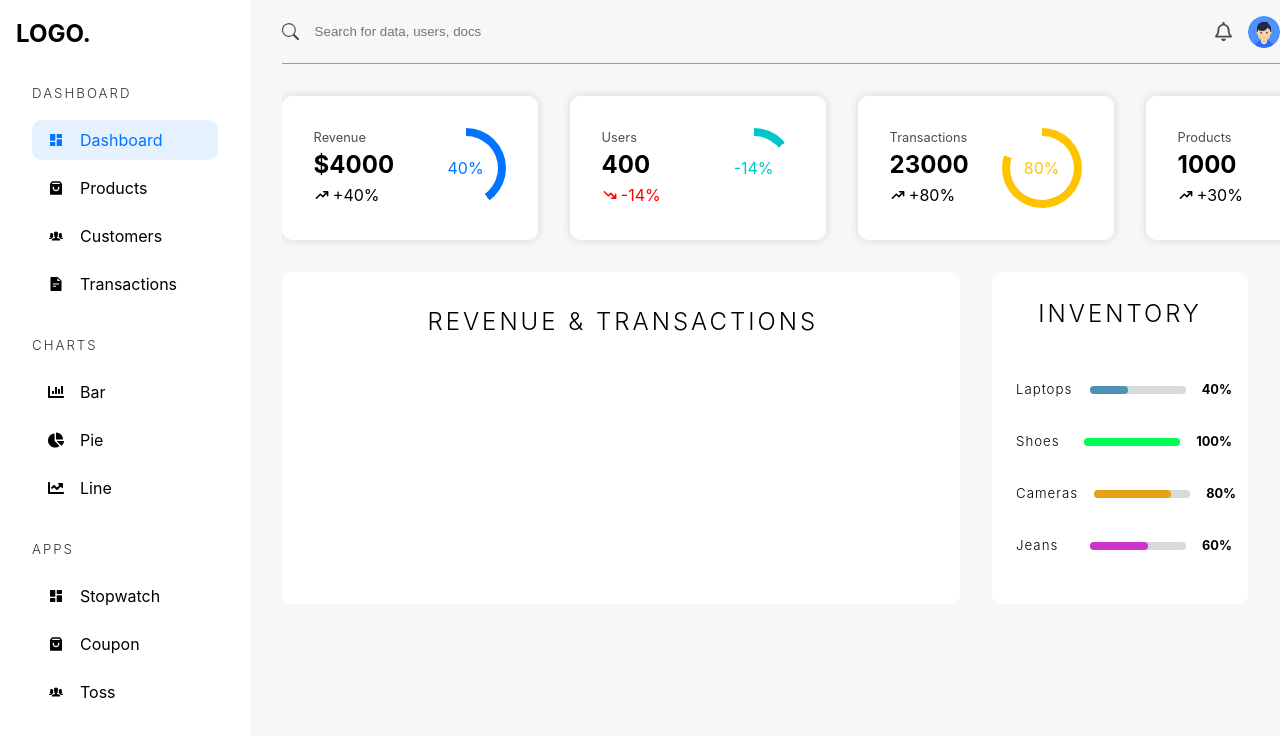
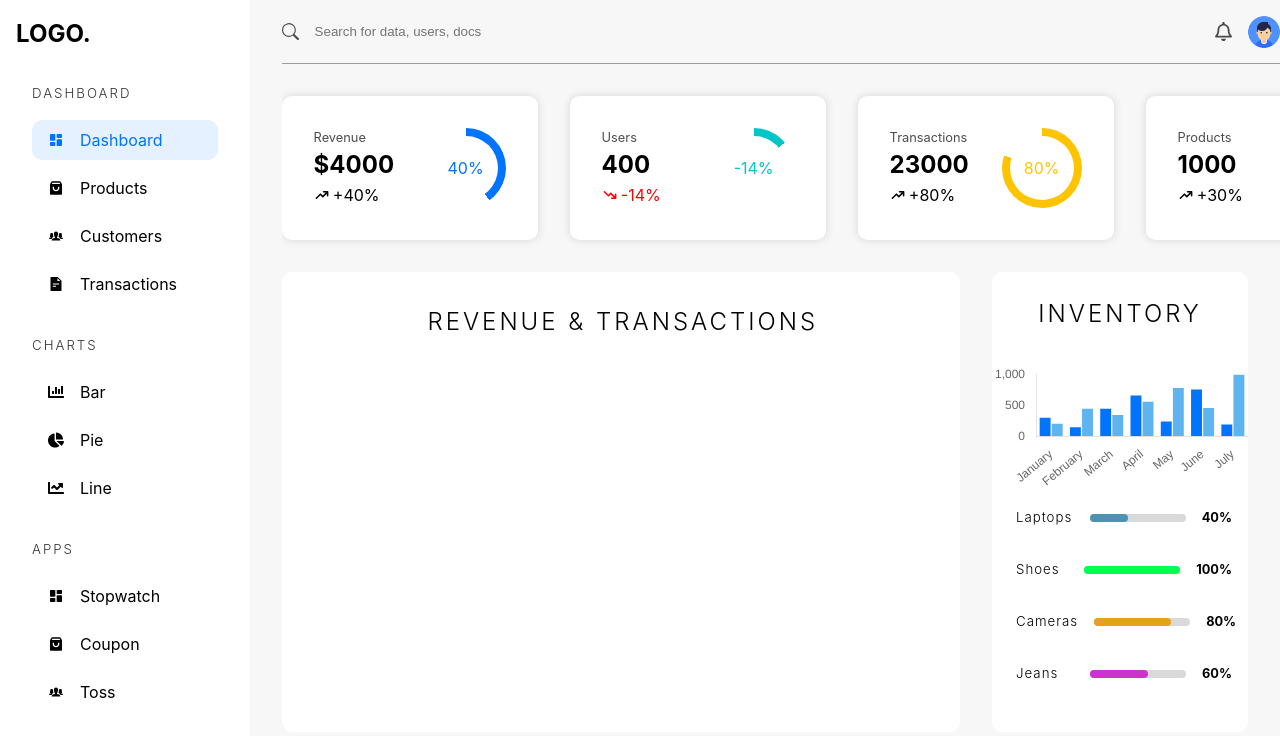
Before and after one commit to sachitt04/ShopNest, a React (Vite) app in the folder ShopNest-Dashboard/: page /admin/dashboard in a window 1280 px wide. Shown: the top 736 px of the page. Built offline with nearby package versions, Linux system fonts and the light colour scheme.

Commit message:
create bar chart

```diff
--- a/ShopNest-Dashboard/src/components/Charts.tsx
+++ b/ShopNest-Dashboard/src/components/Charts.tsx
@@ -7,6 +7,8 @@ import {
   Title,
   Tooltip,
   Legend,
+  ChartData,
+  ChartOptions,
 } from 'chart.js';
 import { Bar } from 'react-chartjs-2';
 
@@ -20,9 +22,20 @@ ChartJS.register(
   Legend
 );
 
+const months = ['January',
+     'February', 'March',
+      'April', 'May', 'June',
+      'July'];
 
 interface BarChartProps {
-
+    horizontal?:boolean,
+    data_1:number[],
+    data_2:number[],
+    title_1:string,
+    title_2:string,
+    bgColor_1:string
+    bgColor_2:string
+    labels?:string[]
 }
 
 
@@ -30,35 +43,59 @@ interface BarChartProps {
 
 
 
-export const BarChart = () => {
+export const BarChart = ({
+    data_1=[],
+    data_2=[],
+    title_1,
+    title_2,
+    bgColor_1,
+    bgColor_2,
+    horizontal = false,
+    labels = months
+}:BarChartProps) => {
 
-      const options = {
+      const options:ChartOptions<"bar"> = {
         responsive: true,
+        indexAxis:horizontal ? "y" :"x" ,
+
         plugins: {
           legend: {
-            position: 'top' as const,
+            display:false,
           },
           title: {
-            display: true,
-            text: 'Chart.js Bar Chart',
-          },
+            display: false,
+           },
         },
+        scales:{
+            y:{
+                beginAtZero:true,
+                grid:{
+                    display:false,
+                }
+            },
+            x:{
+                beginAtZero:true,
+                grid:{
+                    display:false,
+                }
+            },
+        }
       };
 
-      const labels = ['January', 'February', 'March', 'April', 'May', 'June', 'July'];
 
-        const data = {
+
+        const data:ChartData<"bar",number[],string> = {
         labels,
         datasets: [
           {
-            label: 'Dataset 1',
-            data: [],
-            backgroundColor: 'rgba(255, 99, 132, 0.5)',
+            label: title_1,
+            data: data_1,
+            backgroundColor: bgColor_1,
           },
           {
-            label: 'Dataset 2',
-            data:  [],
-            backgroundColor: 'rgba(53, 162, 235, 0.5)',
+            label: title_2,
+            data:  data_2,
+            backgroundColor: bgColor_2,
           },
         ],
       };
--- a/ShopNest-Dashboard/src/pages/Dashboard.tsx
+++ b/ShopNest-Dashboard/src/pages/Dashboard.tsx
@@ -5,6 +5,7 @@ import { FaRegBell } from 'react-icons/fa'
 import userImg from "../assets/userpic.png"
 import { HiTrendingUp,HiTrendingDown } from 'react-icons/hi'
 import data from "../assets/data.json"
+import { BarChart } from '../components/Charts'
 
 const Dashboard = () => {
   return (
@@ -71,6 +72,15 @@ const Dashboard = () => {
         </div>
         <div className="dashboard-categories">
           <h2>Inventory</h2>
+          <BarChart
+          data_1={[300,144,443,655,237,755,190]}
+          data_2={[200,444,343,556,778,455,990]}
+          title_1='Revenue'
+          title_2='Transactions'
+          bgColor_1='rgb(0,115,255)'
+          bgColor_2='rgba(53,162,235,0.8)'
+
+          />
           <div>
             {data.categories.map((category)=>(
                           <CategoryItem
```
